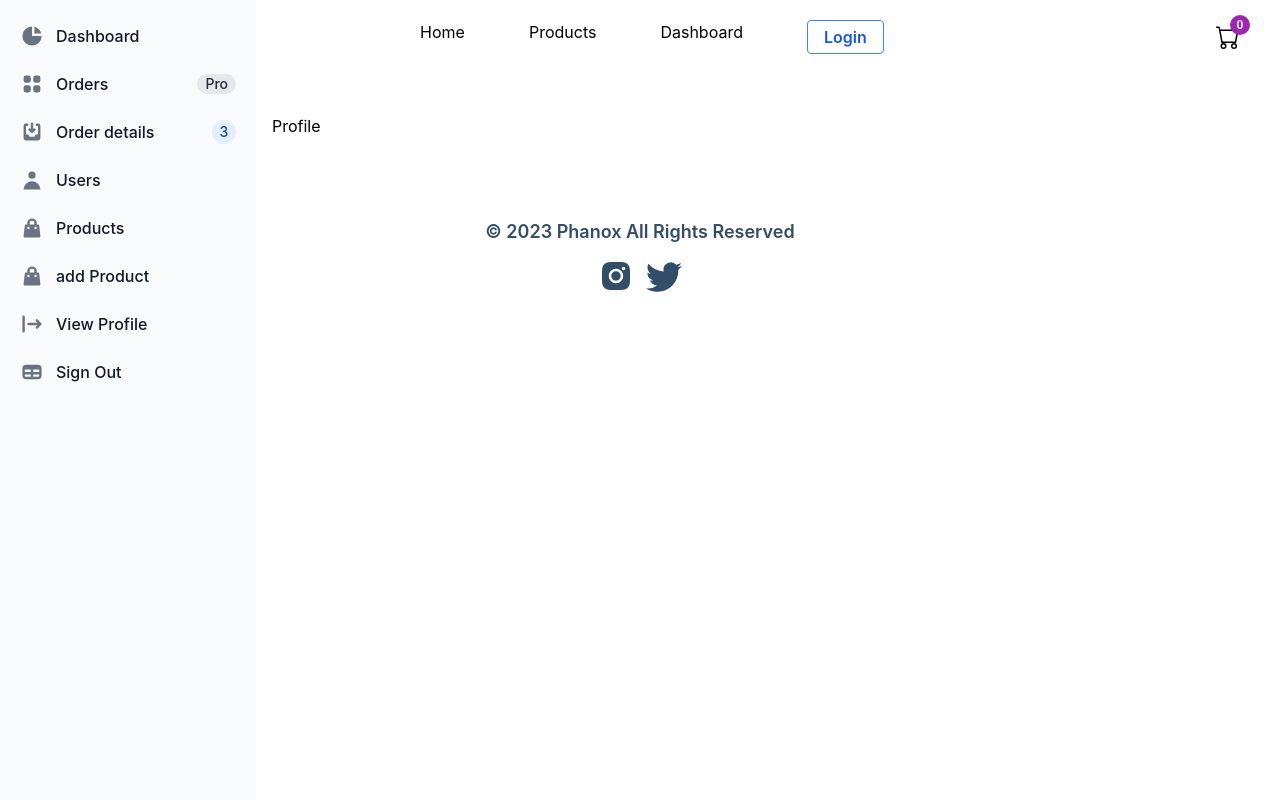
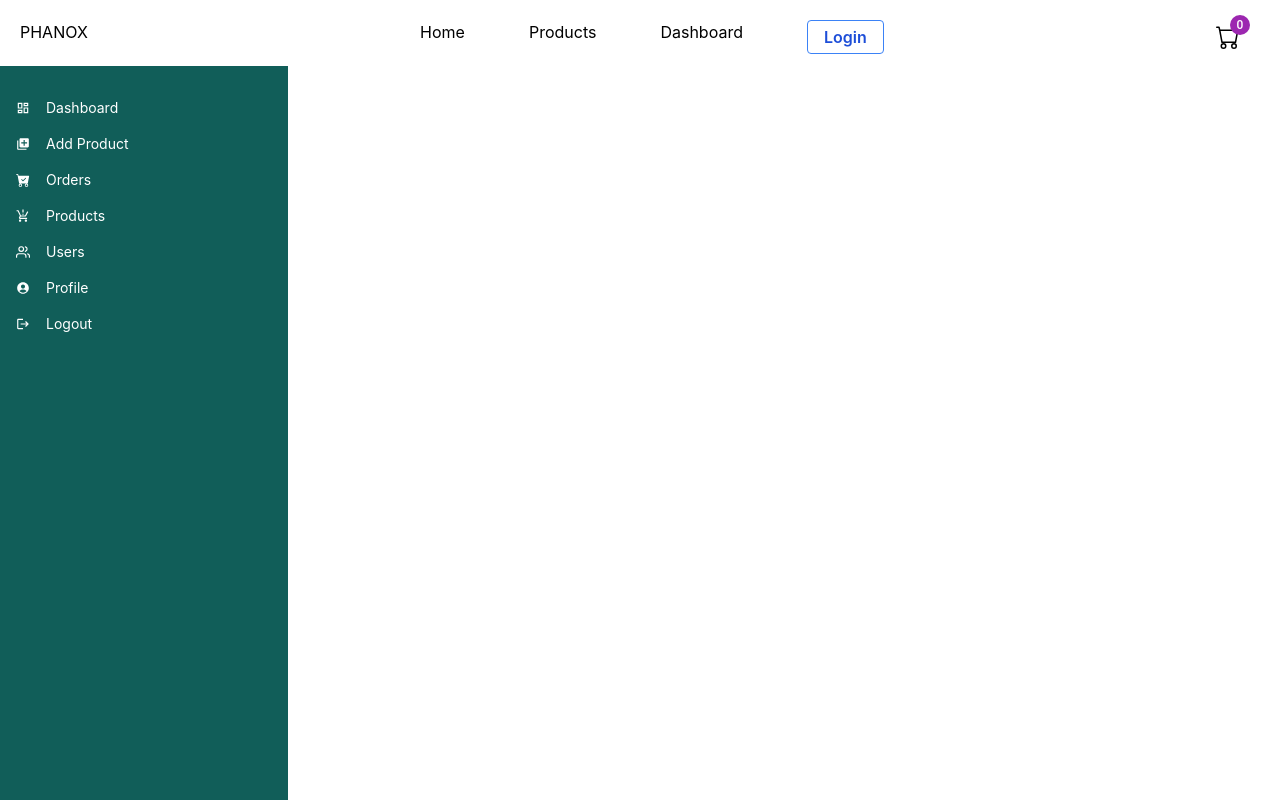
Before and after one commit to loknathsd/earbuds-shop-client, a React (Create React App) app: page /dashboard/profile in a window 1280 px wide. Shown: the top 800 px of the page. Built offline with nearby package versions, Linux system fonts and the light colour scheme.

Commit message:
sidebar done

```diff
--- a/src/components/Sidebar/Sidebar.jsx
+++ b/src/components/Sidebar/Sidebar.jsx
@@ -1,80 +1,62 @@
 import React, { useState } from 'react';
-import { Link } from 'react-router-dom';
+import {
+  MdOutlineDashboard,
+  MdAccountCircle,
+  MdLogout,
+  MdLibraryAdd,
+  MdOutlineProductionQuantityLimits,
+} from 'react-icons/md';
+import {
+  BsFillCartCheckFill,
+} from 'react-icons/bs';
+import { FaArrowAltCircleLeft, FaArrowAltCircleRight } from 'react-icons/fa';
+import {  FiUsers } from 'react-icons/fi';
+
+const Menus = [
+  { title: 'Dashboard', path: 'dashboard', icon: <MdOutlineDashboard /> },
+  { title: 'Add Product', path: 'add',  icon: <MdLibraryAdd /> },
+  { title: 'Orders', path: 'orders', icon: <BsFillCartCheckFill /> },
+  { title: 'Products', path: 'products',  icon: <MdOutlineProductionQuantityLimits /> },
+  { title: 'Users', path: 'users',  icon: <FiUsers /> },
+  { title: 'Profile', path: 'profile',  icon: <MdAccountCircle /> },
+  { title: 'Logout', path: 'Logout', icon: <MdLogout /> },
+];
 
 const Sidebar = () => {
+  const [open, setOpen] = useState(true);
 
-    return (
-       <>
-            <button   data-drawer-target="sidebar-multi-level-sidebar" data-drawer-toggle="sidebar-multi-level-sidebar" aria-controls="sidebar-multi-level-sidebar" type="button" className="lg:hidden sm:block inline-flex items-center p-2 mt-2 ml-3 text-sm text-gray-500 rounded-lg md:hidden hover:bg-gray-100 focus:outline-none focus:ring-2 focus:ring-gray-200 dark:text-gray-400 dark:hover:bg-gray-700 dark:focus:ring-gray-600">
-                <span className="sr-only">Open sidebar</span>
-                <svg className="w-6 h-6" aria-hidden="true" fill="currentColor" viewBox="0 0 20 20" xmlns="http://www.w3.org/2000/svg">
-                    <path clipRule="evenodd" fillRule="evenodd" d="M2 4.75A.75.75 0 012.75 4h14.5a.75.75 0 010 1.5H2.75A.75.75 0 012 4.75zm0 10.5a.75.75 0 01.75-.75h7.5a.75.75 0 010 1.5h-7.5a.75.75 0 01-.75-.75zM2 10a.75.75 0 01.75-.75h14.5a.75.75 0 010 1.5H2.75A.75.75 0 012 10z"></path>
-                </svg>
-            </button>
- <aside id="sidebar-multi-level-sidebar" className="fixed top-0 left-0 z-40 w-64 h-screen transition-transform -translate-x-full sm:translate-x-0" aria-label="Sidebar">
-                <div className="h-full px-3 py-4 overflow-y-auto bg-gray-50 dark:bg-gray-800">
-                    <ul className="space-y-2 font-medium">
-                        <li>
-                            <Link to="/" className="flex items-center p-2 text-gray-900 rounded-lg dark:text-white hover:bg-gray-100 dark:hover:bg-gray-700">
-                                <svg aria-hidden="true" className="w-6 h-6 text-gray-500 transition duration-75 dark:text-gray-400 group-hover:text-gray-900 dark:group-hover:text-white" fill="currentColor" viewBox="0 0 20 20" xmlns="http://www.w3.org/2000/svg"><path d="M2 10a8 8 0 018-8v8h8a8 8 0 11-16 0z"></path><path d="M12 2.252A8.014 8.014 0 0117.748 8H12V2.252z"></path></svg>
-                                <span className="ml-3">Dashboard</span>
-                            </Link>
-                        </li>
-                        <li>
-                            <Link to="/" className="flex items-center p-2 text-gray-900 rounded-lg dark:text-white hover:bg-gray-100 dark:hover:bg-gray-700">
-                                <svg aria-hidden="true" className="flex-shrink-0 w-6 h-6 text-gray-500 transition duration-75 dark:text-gray-400 group-hover:text-gray-900 dark:group-hover:text-white" fill="currentColor" viewBox="0 0 20 20" xmlns="http://www.w3.org/2000/svg"><path d="M5 3a2 2 0 00-2 2v2a2 2 0 002 2h2a2 2 0 002-2V5a2 2 0 00-2-2H5zM5 11a2 2 0 00-2 2v2a2 2 0 002 2h2a2 2 0 002-2v-2a2 2 0 00-2-2H5zM11 5a2 2 0 012-2h2a2 2 0 012 2v2a2 2 0 01-2 2h-2a2 2 0 01-2-2V5zM11 13a2 2 0 012-2h2a2 2 0 012 2v2a2 2 0 01-2 2h-2a2 2 0 01-2-2v-2z"></path></svg>
-                                <span className="flex-1 ml-3 whitespace-nowrap">Orders</span>
-                                <span className="inline-flex items-center justify-center px-2 ml-3 text-sm font-medium text-gray-800 bg-gray-200 rounded-full dark:bg-gray-700 dark:text-gray-300">Pro</span>
-                            </Link>
-                        </li>
-                        <li>
-                            <Link to="/" className="flex items-center p-2 text-gray-900 rounded-lg dark:text-white hover:bg-gray-100 dark:hover:bg-gray-700">
-                                <svg aria-hidden="true" className="flex-shrink-0 w-6 h-6 text-gray-500 transition duration-75 dark:text-gray-400 group-hover:text-gray-900 dark:group-hover:text-white" fill="currentColor" viewBox="0 0 20 20" xmlns="http://www.w3.org/2000/svg"><path d="M8.707 7.293a1 1 0 00-1.414 1.414l2 2a1 1 0 001.414 0l2-2a1 1 0 00-1.414-1.414L11 7.586V3a1 1 0 10-2 0v4.586l-.293-.293z"></path><path d="M3 5a2 2 0 012-2h1a1 1 0 010 2H5v7h2l1 2h4l1-2h2V5h-1a1 1 0 110-2h1a2 2 0 012 2v10a2 2 0 01-2 2H5a2 2 0 01-2-2V5z"></path></svg>
-                                <span className="flex-1 ml-3 whitespace-nowrap">Order details</span>
-                                <span className="inline-flex items-center justify-center w-3 h-3 p-3 ml-3 text-sm font-medium text-blue-800 bg-blue-100 rounded-full dark:bg-blue-900 dark:text-blue-300">3</span>
-                            </Link>
-                        </li>
-                        <li>
-                            <Link to="/" className="flex items-center p-2 text-gray-900 rounded-lg dark:text-white hover:bg-gray-100 dark:hover:bg-gray-700">
-                                <svg aria-hidden="true" className="flex-shrink-0 w-6 h-6 text-gray-500 transition duration-75 dark:text-gray-400 group-hover:text-gray-900 dark:group-hover:text-white" fill="currentColor" viewBox="0 0 20 20" xmlns="http://www.w3.org/2000/svg"><path fillRule="evenodd" d="M10 9a3 3 0 100-6 3 3 0 000 6zm-7 9a7 7 0 1114 0H3z" clipRule="evenodd"></path></svg>
-                                <span className="flex-1 ml-3 whitespace-nowrap">Users</span>
-                            </Link>
-                        </li>
-                        <li>
-                            <Link to="/" className="flex items-center p-2 text-gray-900 rounded-lg dark:text-white hover:bg-gray-100 dark:hover:bg-gray-700">
-                                <svg aria-hidden="true" className="flex-shrink-0 w-6 h-6 text-gray-500 transition duration-75 dark:text-gray-400 group-hover:text-gray-900 dark:group-hover:text-white" fill="currentColor" viewBox="0 0 20 20" xmlns="http://www.w3.org/2000/svg"><path fillRule="evenodd" d="M10 2a4 4 0 00-4 4v1H5a1 1 0 00-.994.89l-1 9A1 1 0 004 18h12a1 1 0 00.994-1.11l-1-9A1 1 0 0015 7h-1V6a4 4 0 00-4-4zm2 5V6a2 2 0 10-4 0v1h4zm-6 3a1 1 0 112 0 1 1 0 01-2 0zm7-1a1 1 0 100 2 1 1 0 000-2z" clipRule="evenodd"></path></svg>
-                                <span className="flex-1 ml-3 whitespace-nowrap">Products</span>
-                            </Link>
-                        </li>
-                        <li>
-                            <Link to="add" className="flex items-center p-2 text-gray-900 rounded-lg dark:text-white hover:bg-gray-100 dark:hover:bg-gray-700">
-                                <svg aria-hidden="true" className="flex-shrink-0 w-6 h-6 text-gray-500 transition duration-75 dark:text-gray-400 group-hover:text-gray-900 dark:group-hover:text-white" fill="currentColor" viewBox="0 0 20 20" xmlns="http://www.w3.org/2000/svg"><path fillRule="evenodd" d="M10 2a4 4 0 00-4 4v1H5a1 1 0 00-.994.89l-1 9A1 1 0 004 18h12a1 1 0 00.994-1.11l-1-9A1 1 0 0015 7h-1V6a4 4 0 00-4-4zm2 5V6a2 2 0 10-4 0v1h4zm-6 3a1 1 0 112 0 1 1 0 01-2 0zm7-1a1 1 0 100 2 1 1 0 000-2z" clipRule="evenodd"></path></svg>
-                                <span className="flex-1 ml-3 whitespace-nowrap">add Product</span>
-                            </Link>
-                        </li>
-                        <li>
-                            <Link to="profile" className="flex items-center p-2 text-gray-900 rounded-lg dark:text-white hover:bg-gray-100 dark:hover:bg-gray-700">
-                                <svg aria-hidden="true" className="flex-shrink-0 w-6 h-6 text-gray-500 transition duration-75 dark:text-gray-400 group-hover:text-gray-900 dark:group-hover:text-white" fill="currentColor" viewBox="0 0 20 20" xmlns="http://www.w3.org/2000/svg"><path fillRule="evenodd" d="M3 3a1 1 0 00-1 1v12a1 1 0 102 0V4a1 1 0 00-1-1zm10.293 9.293a1 1 0 001.414 1.414l3-3a1 1 0 000-1.414l-3-3a1 1 0 10-1.414 1.414L14.586 9H7a1 1 0 100 2h7.586l-1.293 1.293z" clipRule="evenodd"></path></svg>
-                                <span className="flex-1 ml-3 whitespace-nowrap">View Profile</span>
-                            </Link>
-                        </li>
-                        <li>
-                            <Link to="/" className="flex items-center p-2 text-gray-900 rounded-lg dark:text-white hover:bg-gray-100 dark:hover:bg-gray-700">
-                                <svg aria-hidden="true" className="flex-shrink-0 w-6 h-6 text-gray-500 transition duration-75 dark:text-gray-400 group-hover:text-gray-900 dark:group-hover:text-white" fill="currentColor" viewBox="0 0 20 20" xmlns="http://www.w3.org/2000/svg"><path fillRule="evenodd" d="M5 4a3 3 0 00-3 3v6a3 3 0 003 3h10a3 3 0 003-3V7a3 3 0 00-3-3H5zm-1 9v-1h5v2H5a1 1 0 01-1-1zm7 1h4a1 1 0 001-1v-1h-5v2zm0-4h5V8h-5v2zM9 8H4v2h5V8z" clipRule="evenodd"></path></svg>
-                                <span className="flex-1 ml-3 whitespace-nowrap">Sign Out</span>
-                            </Link>
-                        </li>
-                    </ul>
-                </div>
-            </ aside>
+  const toggleSidebar = () => {
+    setOpen(!open);
+  };
+  return (
+    <div className="flex items-end justify-start ">
+      <div
+        className={` ${
+          open ? 'w-48 px-2' : 'w-8'
+        } lg:w-72 bg-teal-800 h-screen relative duration-500`}
+      >
+        <div onClick={toggleSidebar} className={`lg:hidden flex text-lg text-white ${open ? 'justify-end' : ' ml-2'} mt-5`}>
+        {!open && <span><FaArrowAltCircleRight /> </span>}
+        {open && <span><FaArrowAltCircleLeft /> </span>}
+        </div>
+        <ul className="pt-6">
+          {Menus.map((Menu, index) => (
+            <>
+              <li
+                key={index}
+                className={`flex  rounded-md p-2 cursor-pointer hover:bg-teal-400 text-white text-sm items-center gap-x-4
+               `}
+              >
+                 <span>{Menu.icon}</span>
+                 <span className="flex-1">{Menu.title}</span>
+              </li>
 
-            <div className="p-4 sm:ml-64">
-
-            </div>
             </>
-
-
-    );
+          ))}
+        </ul>
+      </div>
+    </div>
+  );
 };
 
 export default Sidebar;
--- a/tailwind.config.js
+++ b/tailwind.config.js
@@ -5,6 +5,6 @@ module.exports = {
     extend: {}
   },
    plugins: [
-        require('flowbite/plugin')
+
     ]
 }
```
